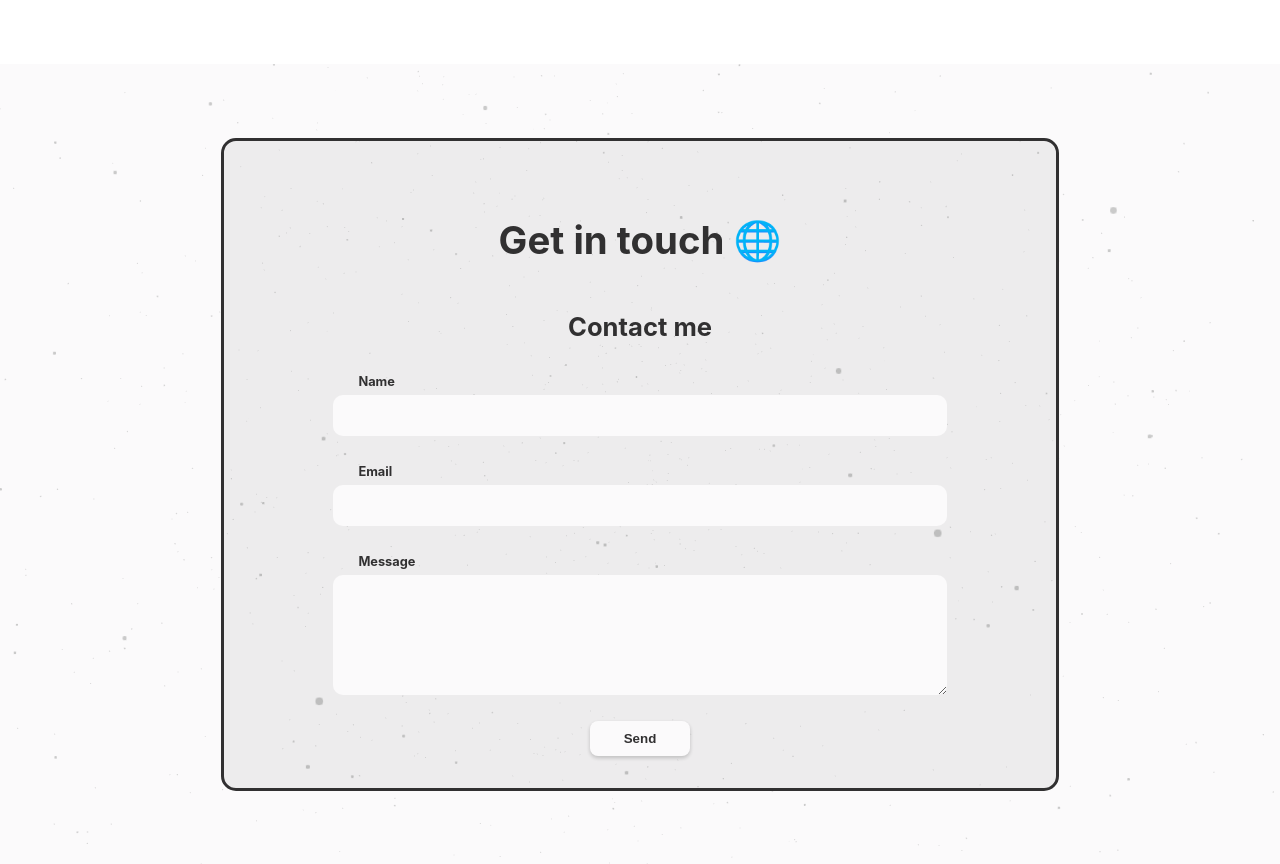
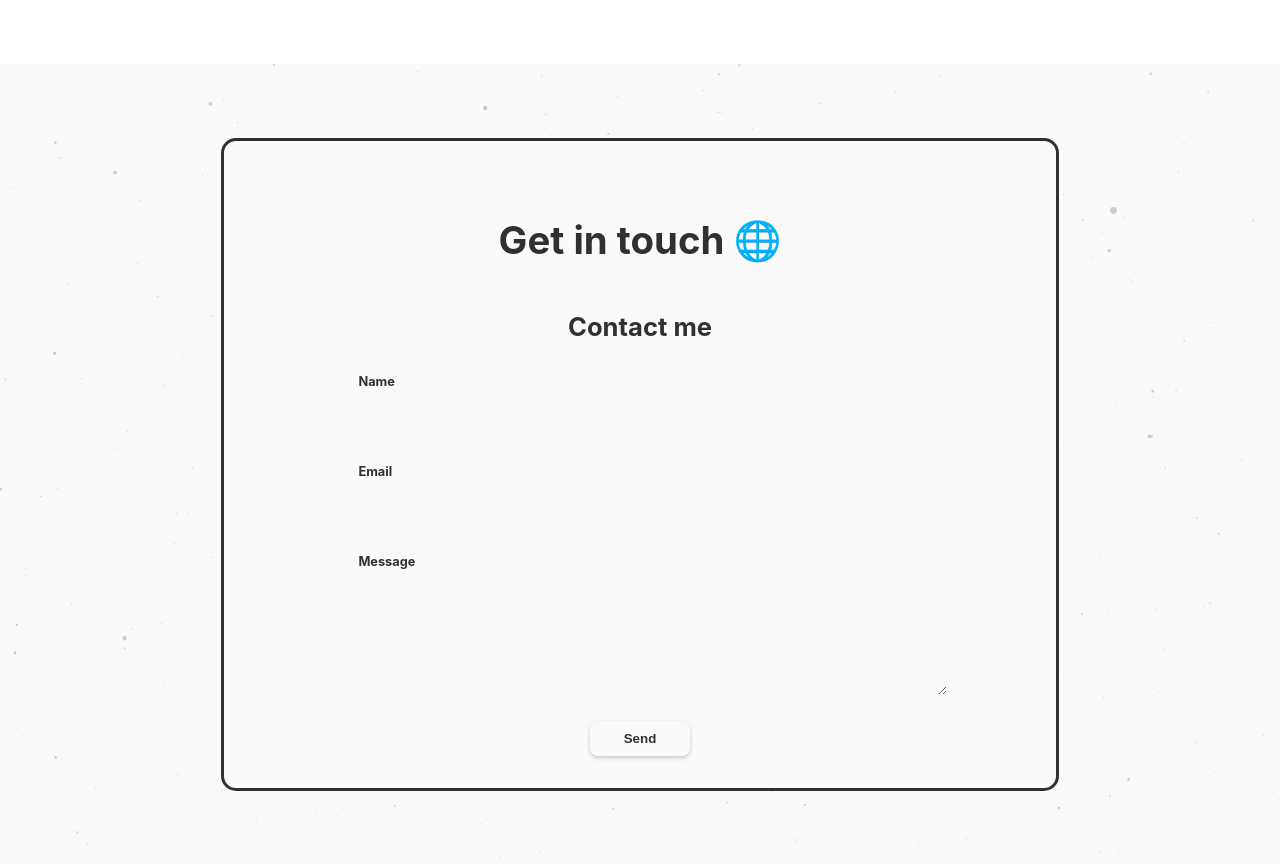
Before and after one commit to humberDEV/portfolio-web, a React (Vite) app: page / in a window 1280 px wide. Shown: the part 3360-4224 px from the top of the page. Built offline with nearby package versions, Linux system fonts and the light colour scheme.

Commit message:
fiber addded to package.json

```diff
--- a/package.json
+++ b/package.json
@@ -10,6 +10,8 @@
 		"preview": "vite preview"
 	},
 	"dependencies": {
+		"@react-three/drei": "^9.88.2",
+		"@react-three/fiber": "^8.14.5",
 		"framer-motion": "10.16.4",
 		"react": "^18.2.0",
 		"react-dom": "^18.2.0",
--- a/src/styles/contact.css
+++ b/src/styles/contact.css
@@ -6,7 +6,7 @@
 }
 
 .form-container {
-  background-color: var(--shadow-color);
+  background-color: var(--background-color);
   border: .2em solid var(--text-color);
   width: 60%;
   padding: 2em;
```
Also changed, not shown: 1 other file (tests, documents, lock files or other folders).
